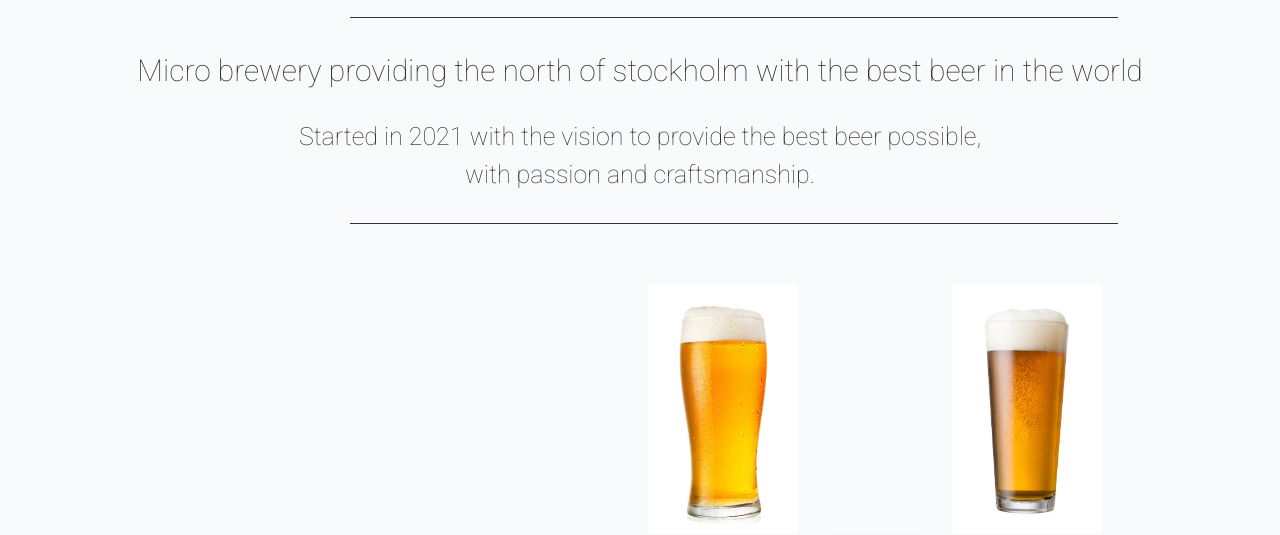
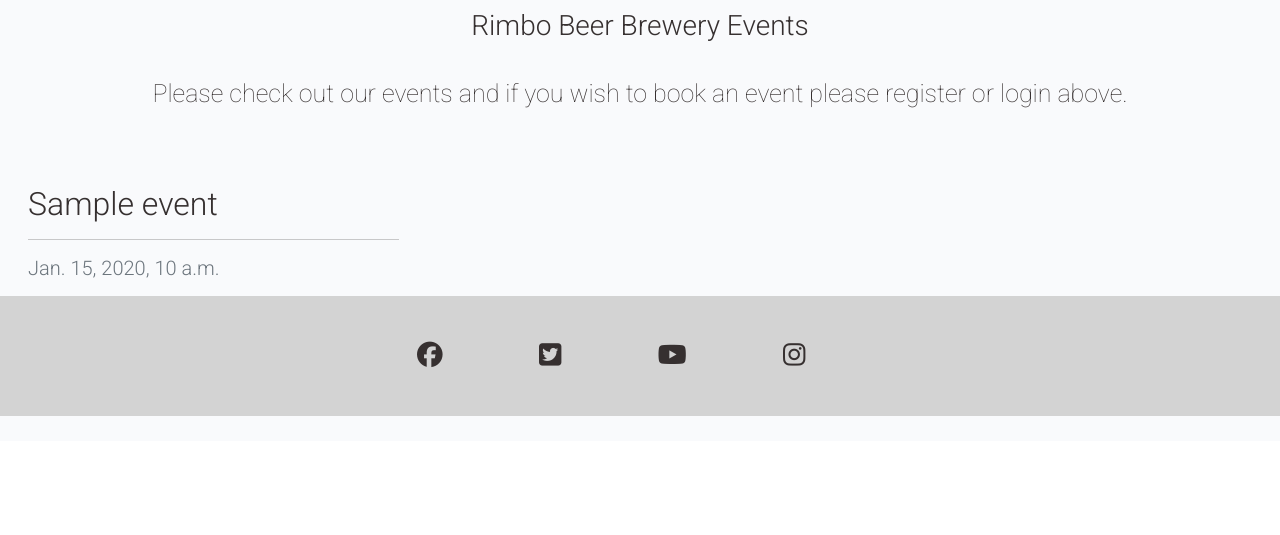
Before and after one commit to ejkington/rimbo-beer-brewery, a Django app: page / in a window 1280 px wide. Shown: the part 359-894 px from the top of the page. After the commit the page ends 775 px from the top, so only its background shows below. Run offline with Django 4.2, Linux system fonts and the light colour scheme; tables that the repository leaves empty hold one stand-in row (values such as "Sample post"); some libraries are stand-ins or nearby versions.

Commit message:
hooking up urls for events page and add views for events

```diff
--- a/events/urls.py
+++ b/events/urls.py
@@ -3,6 +3,7 @@ from events import views
 from .views import OurBeersView
 
 urlpatterns = [
+    path('events/', views.EventList.as_view(), name='events'),
     path('our-beers/', OurBeersView.as_view(), name='ourbeers'),
     path('', views.EventList.as_view(), name='index'),
     path('<slug:slug>/', views.EventDetail.as_view(), name='event-detail'),
--- a/events/views.py
+++ b/events/views.py
@@ -6,7 +6,7 @@ from django.views.generic import TemplateView
 class EventList(generic.ListView):
     model = Event
     queryset = Event.objects.filter(status=1).order_by("-created_on")
-    template_name = 'index.html'
+    template_name = 'event.html'
     paginate_by = 6
 
 
--- a/templates/base.html
+++ b/templates/base.html
@@ -39,6 +39,9 @@
                     <li class="nav-item">
                         <a class="nav-link" aria-current="page" href="{% url 'ourbeers' %}">Our Beer</a>
                     </li>
+                    <li class="nav-item">
+                        <a class="nav-link" aria-current="page" href="{% url 'events' %}">Events</a>
+                    </li>
                     {% if user.is_authenticated %}
                     <li class="nav-item">
                         <a class="nav-link" href="{% url 'account_logout' %}">Logout</a>
@@ -71,7 +74,7 @@
         </div>
     </div>
     {% block event %}
-
+     <!-- event content -->
     {% endblock event %}
     <main class="flex-shrink-0 main-bg">
         {% block content %}
--- /dev/null
+++ b/templates/event.html
@@ -0,0 +1,58 @@
+{% extends "base.html" %}
+
+{% block event %}
+<h3 class="event-text"> Hello and welcome to</h3>
+<h3 class="event-text"> Rimbo Beer Brewery Events </h3>
+<p class="event-text"> Please check out our events and if you wish to book an event please register or login above.</p>
+<div class="container-fluid">
+    <div class="row">
+
+        <!-- Blog Entries Column -->
+        <div class="col-12 mt-3 left">
+            <div class="row">
+                {% for event in event_list %}
+                <div class="col-md-4">
+                    <div class="card-mb-4">
+                        <div class="card-body">
+                            <div class="image-container">
+                                {% if 'placeholder' in event.featured_image.url %}
+                                <img class="card-img-top"
+                                    src="https://media.istockphoto.com/photos/hispanic-female-craft-brewer-examining-beer-sample-picture-id1197894094">
+                                {% else %}
+                                <img class="card-img-top" src=" {{ event.featured_image.url }}">
+                                {% endif %}
+                            </div>
+                            <a href="{% url 'event-detail' event.slug  %}" class="post-link">
+                                <h2 class="card-title">{{ event.title }}</h2>
+                            </a>
+                            <hr />
+                            <p class="card-text text-muted h5">{{ event.created_on }}
+
+                            </p>
+                        </div>
+                    </div>
+                </div>
+                {% if forloop.counter|divisibleby:4 %}
+            </div>
+            <div class="row">
+                {% endif %}
+                {% endfor %}
+            </div>
+        </div>
+    </div>
+    {% if is_paginated %}
+    <nav aria-label="Page navigation">
+        <ul class="pagination justify-content-center">
+            {% if page_obj.has_previous %}
+            <li><a href="?page={{ page_obj.previous_page_number }}" class="page-link">&laquo; PREV </a></li>
+            {% endif %}
+            {% if page_obj.has_next %}
+            <li><a href="?page={{ page_obj.next_page_number }}" class="page-link"> NEXT &raquo;</a></li>
+
+            {% endif %}
+        </ul>
+    </nav>
+    {% endif %}
+</div>
+
+{%endblock event%}
```
Also changed, not shown: templates/event-detail.html (+70 -0 lines).
